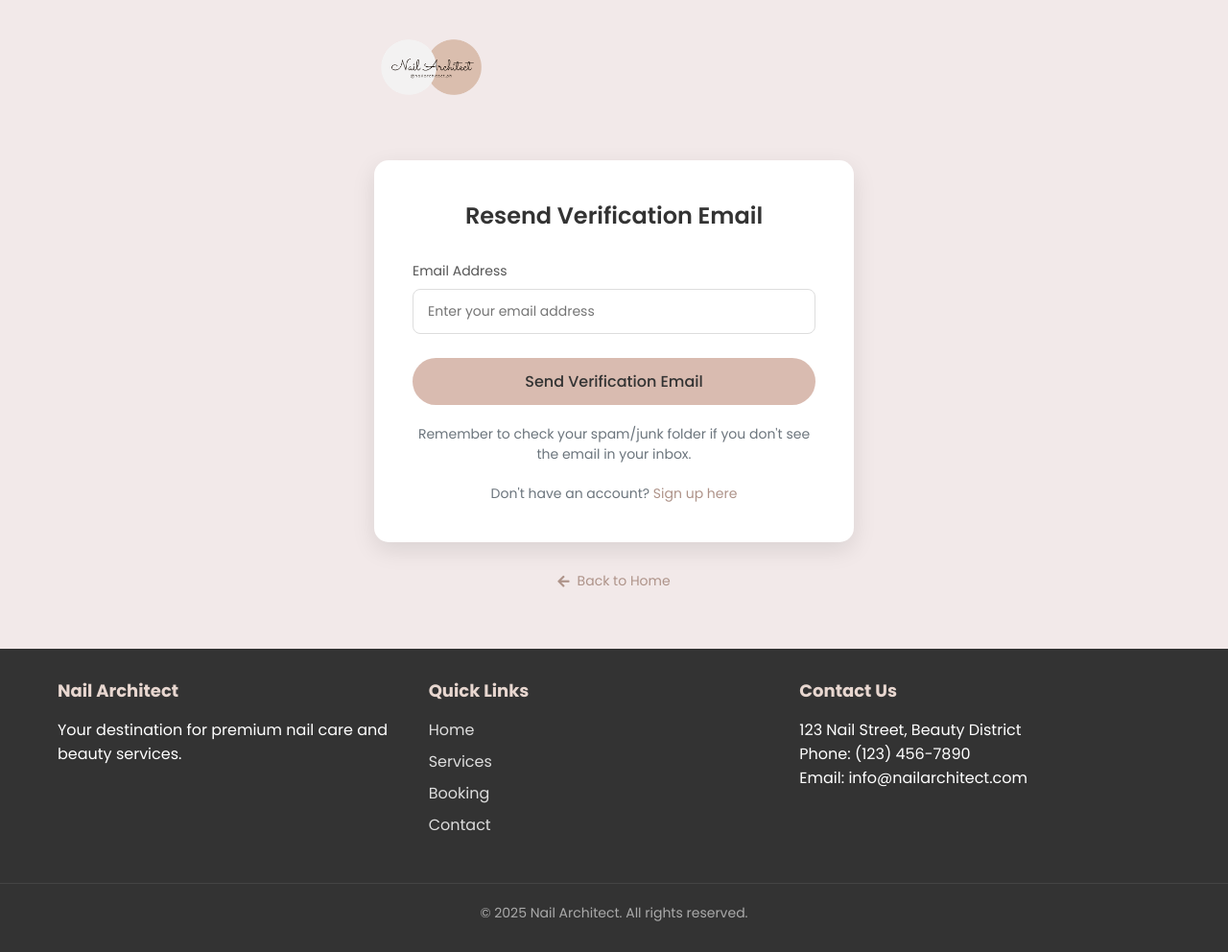
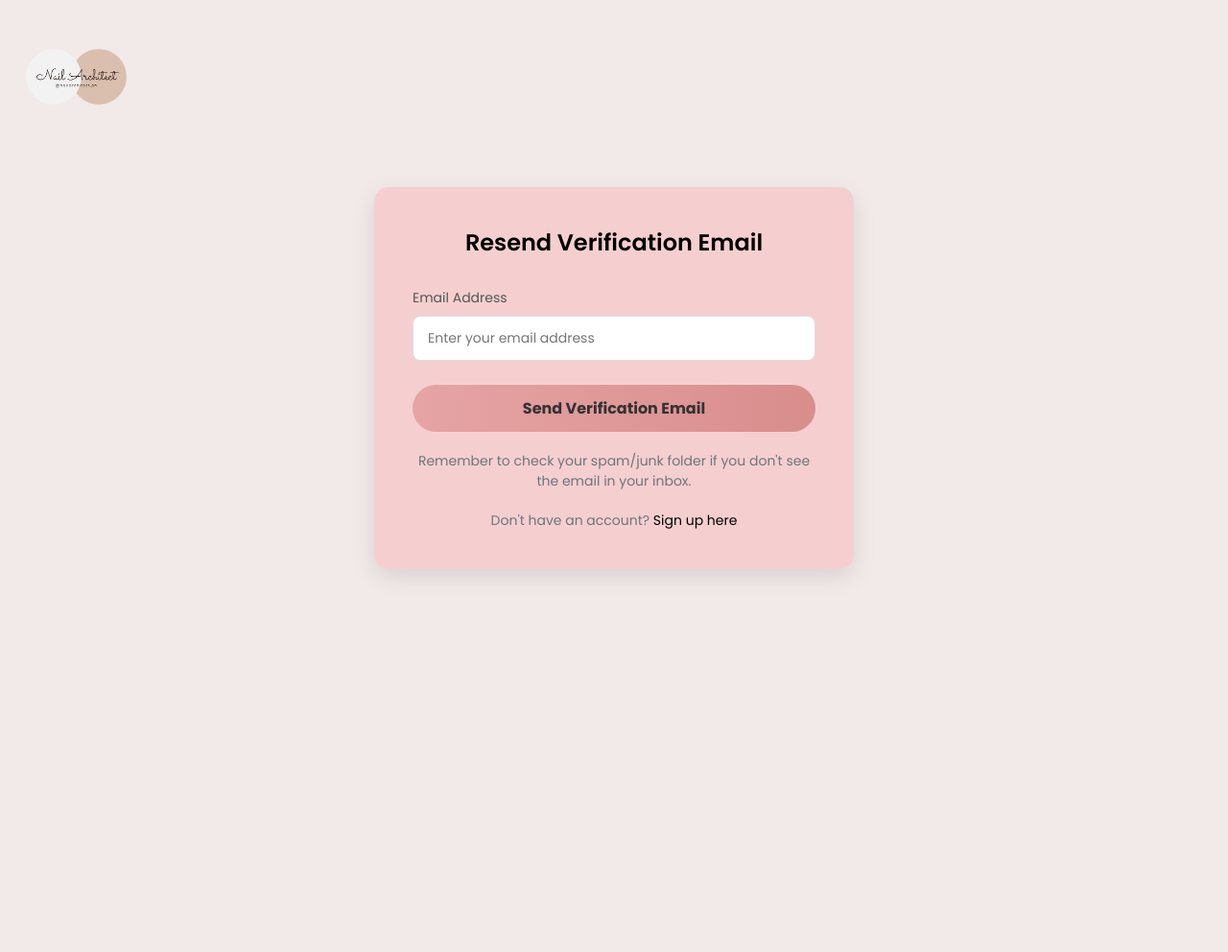
Before and after one commit to lyhbndc/nailarchitect, a PHP site: page /nailarchitect/resend-verification.php in a window 1280 px wide. Shown: the whole page at 96% size. After the commit the page ends 601 px from the top, so only its background shows below. Run offline with PHP 8.4, Linux system fonts and the light colour scheme; some libraries are stand-ins or nearby versions.

Commit message:
designs onli

```diff
--- a/2fa-verify.php
+++ b/2fa-verify.php
@@ -180,14 +180,14 @@ mysqli_close($conn);
         }
 
         h2 {
-            color: #333;
+            color: black;
             margin-bottom: 10px;
             font-size: 24px;
             font-weight: bold;
         }
 
         .subtitle {
-            color: #666;
+            color: black;
             margin-bottom: 30px;
             font-size: 16px;
         }
@@ -276,7 +276,7 @@ mysqli_close($conn);
         .alternative-btn {
             background: none;
             border: none;
-            color: #ae9389;
+            color: black;
             text-decoration: underline;
             cursor: pointer;
             font-size: 14px;
--- a/resend-verification.php
+++ b/resend-verification.php
@@ -148,41 +148,59 @@ mysqli_close($conn);
     <meta charset="UTF-8">
     <meta name="viewport" content="width=device-width, initial-scale=1.0">
     <title>Resend Verification - Nail Architect</title>
+    <link rel="stylesheet" href="navbar.css">
     <link rel="icon" type="image/png" href="Assets/favicon.png">
     <link rel="stylesheet" href="https://cdnjs.cloudflare.com/ajax/libs/font-awesome/5.15.4/css/all.min.css">
     <style>
         @import url('https://fonts.googleapis.com/css2?family=Poppins:wght@300;400;500;600;700&display=swap');
-
         * {
             margin: 0;
             padding: 0;
             box-sizing: border-box;
-            font-family: 'Poppins', sans-serif;
+            font-family: Poppins, sans-serif;
         }
+
+        @keyframes fadeIn {
+            from {
+                opacity: 0;
+                transform: translateY(10px);
+            }
+
+            to {
+                opacity: 1;
+                transform: translateY(0);
+            }
+        }
+
+        html,
+        body {
+            height: 100%;
+            margin: 0;
+            padding: 0;
+        }
+
 
         body {
             background-color: #F2E9E9;
-            min-height: 100vh;
+            padding: 20px;
             display: flex;
             flex-direction: column;
         }
 
         .container {
-            max-width: 1200px;
+            max-width: 1500px;
+            width: 100%;
+            flex: 1;
             margin: 0 auto;
-            padding: 20px;
-            flex: 1;
+            display: flex;
+            flex-direction: column;
         }
 
         header {
             display: flex;
             justify-content: space-between;
             align-items: center;
-            padding: 20px 0;
-        }
-
-        .logo img {
-            height: 60px;
+            padding-bottom: 15px;
         }
 
         .main-content {
@@ -194,7 +212,7 @@ mysqli_close($conn);
         }
 
         .card {
-            background-color: #fff;
+            background-color: rgb(245, 207, 207);
             border-radius: 15px;
             box-shadow: 0 8px 25px rgba(0, 0, 0, 0.1);
             width: 100%;
@@ -206,7 +224,7 @@ mysqli_close($conn);
         .card-title {
             font-size: 24px;
             font-weight: 600;
-            color: #333;
+            color: black;
             margin-bottom: 30px;
             text-align: center;
         }
@@ -264,12 +282,12 @@ mysqli_close($conn);
         .btn {
             display: inline-block;
             padding: 12px 25px;
-            background-color: #d9bbb0;
+            background: linear-gradient(to right, #e6a4a4, #d98d8d);
             color: #333;
             border: none;
             border-radius: 30px;
             font-size: 16px;
-            font-weight: 500;
+            font-weight: bold;
             cursor: pointer;
             transition: all 0.3s ease;
             text-align: center;
@@ -277,7 +295,7 @@ mysqli_close($conn);
         }
 
         .btn:hover {
-            background-color: #c4a99e;
+            background: linear-gradient(to right, #d98d8d, #ce7878);
             transform: translateY(-2px);
         }
 
@@ -295,7 +313,7 @@ mysqli_close($conn);
         }
 
         a {
-            color: #ae9389;
+            color: black;
             text-decoration: none;
             transition: color 0.3s;
         }
@@ -311,59 +329,6 @@ mysqli_close($conn);
             font-size: 14px;
         }
 
-        footer {
-            background-color: #333;
-            color: #fff;
-            padding: 30px 0;
-            margin-top: auto;
-        }
-
-        .footer-content {
-            max-width: 1200px;
-            margin: 0 auto;
-            display: flex;
-            flex-wrap: wrap;
-            justify-content: space-between;
-            padding: 0 20px;
-        }
-
-        .footer-section {
-            flex: 1;
-            min-width: 200px;
-            margin-bottom: 20px;
-        }
-
-        .footer-section h3 {
-            margin-bottom: 15px;
-            font-size: 18px;
-            color: #e8d7d0;
-        }
-
-        .footer-section ul {
-            list-style: none;
-        }
-
-        .footer-section ul li {
-            margin-bottom: 8px;
-        }
-
-        .footer-section ul li a {
-            color: #ddd;
-            text-decoration: none;
-        }
-
-        .footer-section ul li a:hover {
-            color: #fff;
-        }
-
-        .footer-bottom {
-            text-align: center;
-            padding-top: 20px;
-            border-top: 1px solid #444;
-            margin-top: 20px;
-            font-size: 14px;
-            color: #aaa;
-        }
 
         @media (max-width: 768px) {
             .card {
@@ -381,7 +346,8 @@ mysqli_close($conn);
 <body>
     <div class="container">
         <header>
-            <div class="logo">
+        <div class="logo-container">
+        <div class="logo">
                 <a href="index.php">
                     <img src="Assets/logo.png" alt="Nail Architect Logo">
                 </a>
@@ -424,35 +390,8 @@ mysqli_close($conn);
                 </div>
             </div>
 
-            <a href="index.php" class="back-btn"><i class="fas fa-arrow-left"></i> Back to Home</a>
         </div>
     </div>
 
-    <footer>
-        <div class="footer-content">
-            <div class="footer-section">
-                <h3>Nail Architect</h3>
-                <p>Your destination for premium nail care and beauty services.</p>
-            </div>
-            <div class="footer-section">
-                <h3>Quick Links</h3>
-                <ul>
-                    <li><a href="index.php">Home</a></li>
-                    <li><a href="services.php">Services</a></li>
-                    <li><a href="#">Booking</a></li>
-                    <li><a href="#">Contact</a></li>
-                </ul>
-            </div>
-            <div class="footer-section">
-                <h3>Contact Us</h3>
-                <p>123 Nail Street, Beauty District<br>
-                Phone: (123) 456-7890<br>
-                Email: info@nailarchitect.com</p>
-            </div>
-        </div>
-        <div class="footer-bottom">
-            <p>&copy; <?php echo date('Y'); ?> Nail Architect. All rights reserved.</p>
-        </div>
-    </footer>
 </body>
 </html>
```
Also changed, not shown: 2fa-setup.php (+30 -10 lines), verify.php (+4 -35 lines).
